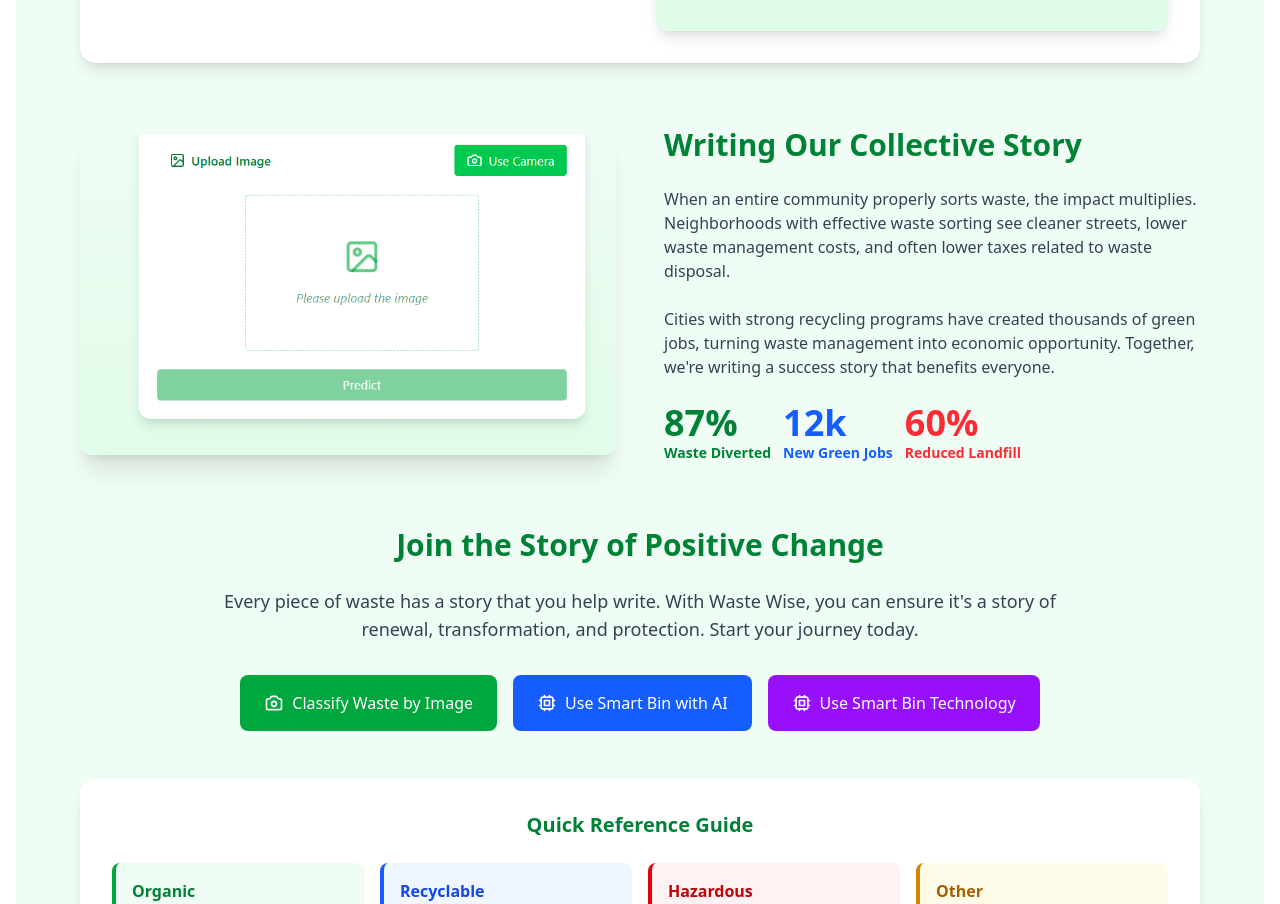
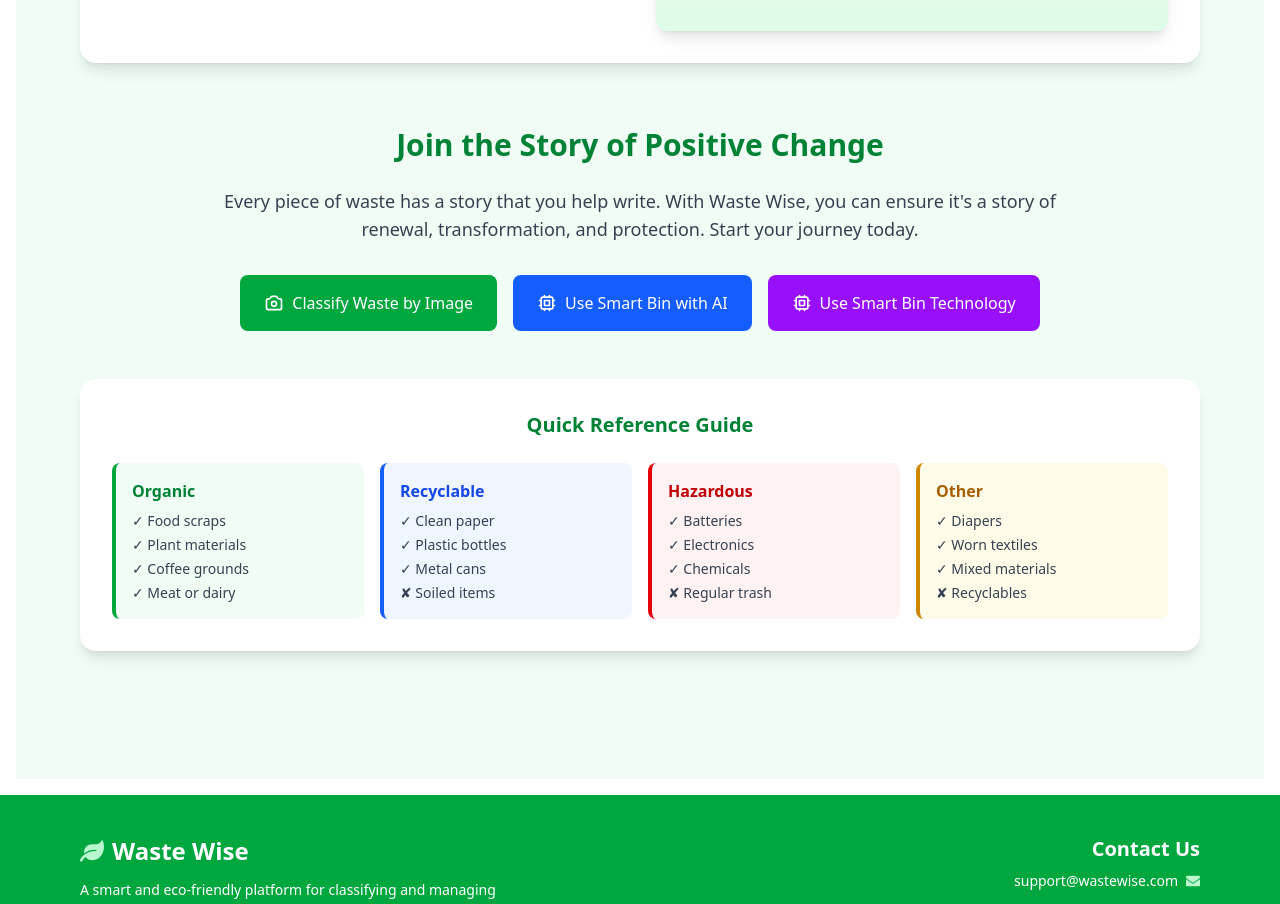
Before and after one commit to tran-tuong/waste-classification-FE, a React (Vite) app: page /guide in a window 1280 px wide. Shown: the part 3320-4224 px from the top of the page. Built offline with nearby package versions, Linux system fonts and the light colour scheme.

Commit message:
modify-static-page

```diff
--- a/src/pages/Guide.jsx
+++ b/src/pages/Guide.jsx
@@ -353,62 +353,6 @@ const Guide = () => {
           </div>
         </div>
 
-        {/* Community Impact Section */}
-        <div className="grid grid-cols-1 md:grid-cols-2 gap-12 items-center mb-16">
-          <motion.div
-            initial={{ opacity: 0, x: -50 }}
-            whileInView={{ opacity: 1, x: 0 }}
-            transition={{ duration: 0.8 }}
-            viewport={{ once: true }}
-            className={`rounded-xl overflow-hidden shadow-xl h-80 ${
-              isMobile ? "order-2" : "order-1"
-            }`}
-          >
-            <img
-              src={communityImage}
-              alt="Community waste management"
-              className="w-full h-full object-cover"
-            />
-          </motion.div>
-
-          <motion.div
-            initial={{ opacity: 0, x: 50 }}
-            whileInView={{ opacity: 1, x: 0 }}
-            transition={{ duration: 0.8 }}
-            viewport={{ once: true }}
-            className={isMobile ? "order-1" : "order-2"}
-          >
-            <h3 className="text-2xl md:text-3xl font-bold text-green-700 mb-6">
-              Writing Our Collective Story
-            </h3>
-            <p className="text-gray-700 mb-6">
-              When an entire community properly sorts waste, the impact
-              multiplies. Neighborhoods with effective waste sorting see cleaner
-              streets, lower waste management costs, and often lower taxes
-              related to waste disposal.
-            </p>
-            <p className="text-gray-700 mb-6">
-              Cities with strong recycling programs have created thousands of
-              green jobs, turning waste management into economic opportunity.
-              Together, we're writing a success story that benefits everyone.
-            </p>
-            <div className="flex space-x-3">
-              <div className="text-green-700 font-semibold">
-                <span className="text-4xl">87%</span>
-                <p className="text-sm">Waste Diverted</p>
-              </div>
-              <div className="text-blue-600 font-semibold">
-                <span className="text-4xl">12k</span>
-                <p className="text-sm">New Green Jobs</p>
-              </div>
-              <div className="text-red-500 font-semibold">
-                <span className="text-4xl">60%</span>
-                <p className="text-sm">Reduced Landfill</p>
-              </div>
-            </div>
-          </motion.div>
-        </div>
-
         {/* CTA Section */}
         <motion.div
           initial={{ opacity: 0 }}
@@ -490,7 +434,7 @@ const Guide = () => {
                   strokeLinecap="round"
                   strokeLinejoin="round"
                   strokeWidth={2}
-                   d="M9 3v2m6-2v2M9 19v2m6-2v2M5 9H3m2 6H3m18-6h-2m2 6h-2M7 19h10a2 2 0 002-2V7a2 2 0 00-2-2H7a2 2 0 00-2 2v10a2 2 0 002 2zM9 9h6v6H9V9z"
+                  d="M9 3v2m6-2v2M9 19v2m6-2v2M5 9H3m2 6H3m18-6h-2m2 6h-2M7 19h10a2 2 0 002-2V7a2 2 0 00-2-2H7a2 2 0 00-2 2v10a2 2 0 002 2zM9 9h6v6H9V9z"
                 />
               </svg>
               Use Smart Bin Technology
--- a/src/pages/Home.jsx
+++ b/src/pages/Home.jsx
@@ -43,44 +43,6 @@ export default function Home() {
           <source src={heroVideo} type="video/mp4" />
           Your browser does not support the video tag.
         </video>
-        {/*
-        <div className="relative z-20 max-w-4xl">
-          <motion.h1
-            initial={{ opacity: 0, y: -20 }}
-            animate={{ opacity: 1, y: 0 }}
-            transition={{ duration: 0.8 }}
-            className="text-4xl md:text-5xl lg:text-6xl font-bold mb-6"
-          >
-            Waste Wise
-          </motion.h1>
-          <motion.p
-            initial={{ opacity: 0 }}
-            animate={{ opacity: 1 }}
-            transition={{ duration: 0.8, delay: 0.3 }}
-            className="text-xl md:text-2xl mb-8"
-          >
-            Smart waste management powered by AI technology
-          </motion.p>
-          <motion.div
-            initial={{ opacity: 0, y: 30 }}
-            animate={{ opacity: 1, y: 0 }}
-            transition={{ duration: 1, delay: 0.6 }}
-            className="flex flex-col sm:flex-row gap-4 justify-center"
-          >
-            <Link
-              to="/classify/image"
-              className="px-8 py-4 bg-green-500 text-white font-bold rounded-lg shadow-lg hover:bg-green-600 transition transform hover:scale-105"
-            >
-              Get Started
-            </Link>
-            <Link
-              to="/guide"
-              className="px-8 py-4 border-2 border-white text-white font-bold rounded-lg hover:bg-white hover:text-green-600 transition transform hover:scale-105"
-            >
-              Learn More
-            </Link>
-          </motion.div>
-        </div> */}
       </section>
 
       {/* About Section with image */}
@@ -163,7 +125,7 @@ export default function Home() {
               {
                 title: "Interactive Voice Feedback",
                 description:
-                  "Voice notifications for user actions and presence detection.",
+                  "Voice notifications for user actions.",
                 image: featureImage,
               },
               {
@@ -482,7 +444,7 @@ export default function Home() {
               {
                 title: "Bin Selection",
                 description:
-                  "Press the corresponding bin button to dispose of the waste.",
+                  "Automated in the website or press the bin button to dispose of the waste.",
                 icon: (
                   <svg
                     className="w-12 h-12 text-green-600 mx-auto mb-4"
@@ -503,7 +465,7 @@ export default function Home() {
               {
                 title: "Guided Experience",
                 description:
-                  "Let Waste Wise guide you with voice and visual feedback.",
+                  "Waste Wise guide you with voice and visual feedback.",
                 icon: (
                   <svg
                     className="w-12 h-12 text-green-600 mx-auto mb-4"
@@ -538,27 +500,6 @@ export default function Home() {
               </motion.div>
             ))}
           </div>
-
-          {/* Video demo section */}
-          {/* <motion.div
-            initial={{ opacity: 0, y: 40 }}
-            whileInView={{ opacity: 1, y: 0 }}
-            transition={{ duration: 0.8 }}
-            viewport={{ once: true }}
-            className="mt-16 text-center"
-          >
-            <h3 className="text-2xl font-bold text-green-700 mb-6">See Waste Wise in Action</h3>
-            <div className="aspect-w-16 aspect-h-9 rounded-xl overflow-hidden shadow-xl mx-auto max-w-4xl">
-              <video
-                controls
-                poster={smartBinImage}
-                className="w-full h-full object-cover"
-              >
-                <source src={heroVideo} type="video/mp4" />
-                Your browser does not support the video tag.
-              </video>
-            </div>
-          </motion.div> */}
         </div>
       </section>
 
@@ -673,34 +614,6 @@ export default function Home() {
           </div>
         </div>
       </section>
-
-      {/* Final Call to Action */}
-      {/* <section className="py-16 md:py-24 bg-gradient-to-r from-green-600 to-emerald-600 text-white text-center relative overflow-hidden">
-        <div className="absolute inset-0 bg-black/20 z-0"></div>
-        <motion.div
-          initial={{ opacity: 0 }}
-          whileInView={{ opacity: 1 }}
-          transition={{ duration: 1 }}
-          viewport={{ once: true }}
-          className="relative z-10 max-w-4xl mx-auto px-4"
-        >
-          <h2 className="text-3xl md:text-4xl font-bold mb-4">
-            Ready to Make a Difference?
-          </h2>
-          <p className="text-xl mb-8 max-w-2xl mx-auto">
-            Start sorting your waste smarter with Waste Wise today and join thousands of users already making an environmental impact!
-          </p>
-          <div className="flex flex-col sm:flex-row gap-4 justify-center">
-            <Link
-              to="/classify/iot"
-              className="px-8 py-4 bg-white text-green-700 font-bold rounded-lg shadow-lg hover:scale-105 transition inline-block"
-            >
-              Try Waste Wise Now
-            </Link>
-
-          </div>
-        </motion.div>
-      </section> */}
     </main>
   );
 }
```
